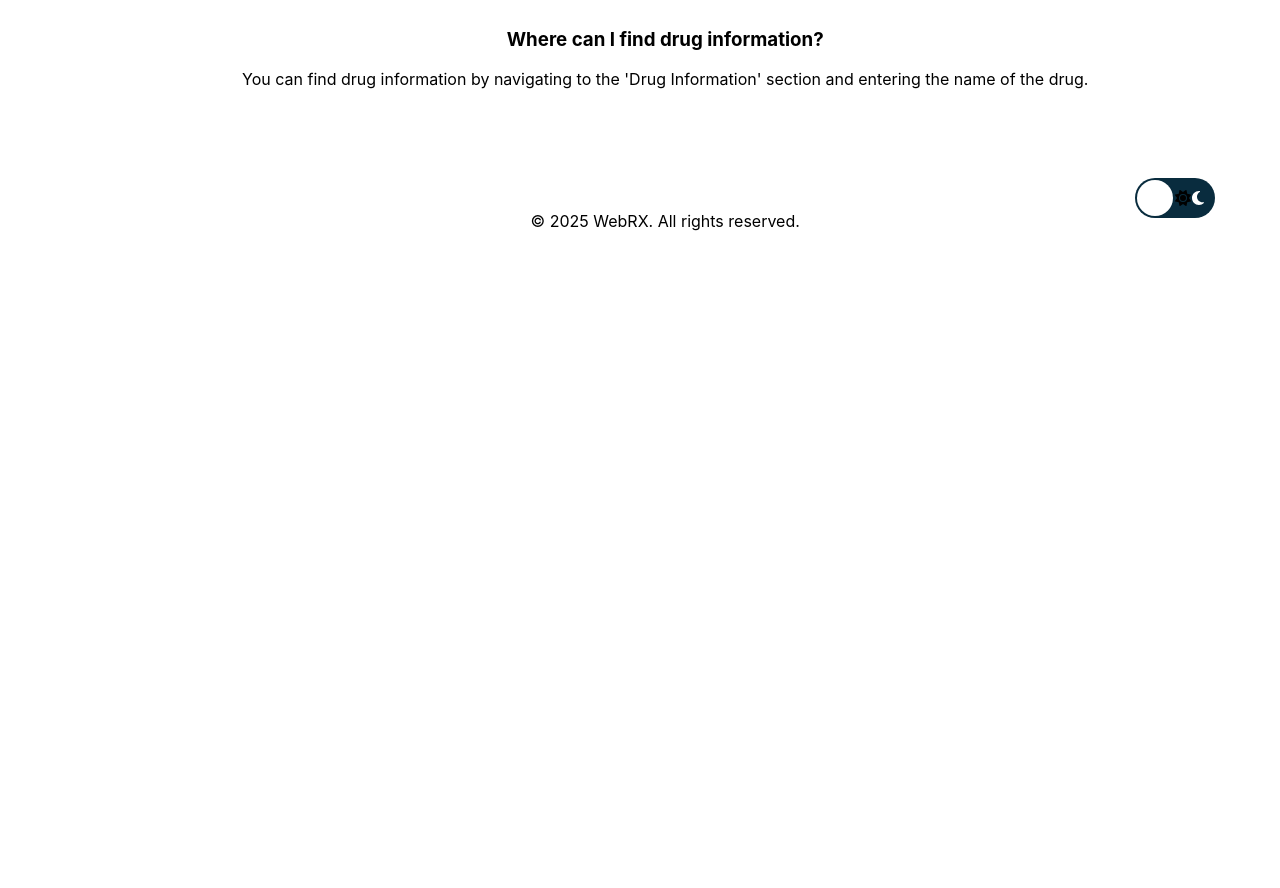
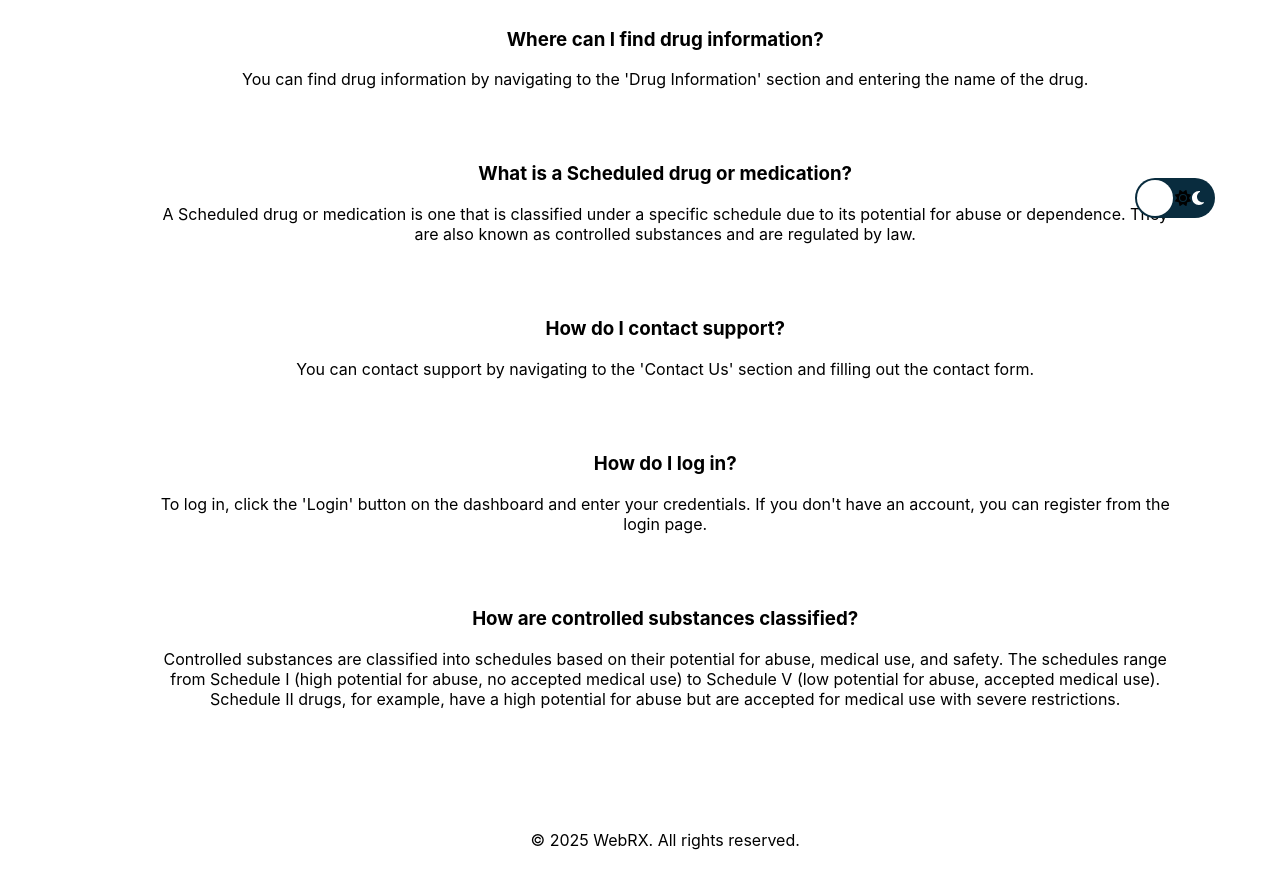
Before and after one commit to swagranger011/pharmacytexteditor, a React (Vite) app in the folder client/: page /faqs in a window 1280 px wide. Shown: the part 540-1428 px from the top of the page. Before the commit the page ends 828 px from the top, so only its background shows below. Built offline with nearby package versions, Linux system fonts and the light colour scheme.

Commit message:
Added more questions to FAQs

```diff
--- a/client/src/FAQs.jsx
+++ b/client/src/FAQs.jsx
@@ -19,6 +19,26 @@ const FAQs = () => {
       answer:
         "You can find drug information by navigating to the 'Drug Information' section and entering the name of the drug.",
     },
+    {
+      question: "What is a Scheduled drug or medication?",
+      answer:
+        "A Scheduled drug or medication is one that is classified under a specific schedule due to its potential for abuse or dependence. They are also known as controlled substances and are regulated by law.",
+    },
+    {
+      question: "How do I contact support?",
+      answer:
+        "You can contact support by navigating to the 'Contact Us' section and filling out the contact form.",
+    },
+    {
+      question: "How do I log in?",
+      answer:
+        "To log in, click the 'Login' button on the dashboard and enter your credentials. If you don't have an account, you can register from the login page.",
+    },
+    {
+      question: "How are controlled substances classified?",
+      answer:
+        "Controlled substances are classified into schedules based on their potential for abuse, medical use, and safety. The schedules range from Schedule I (high potential for abuse, no accepted medical use) to Schedule V (low potential for abuse, accepted medical use). Schedule II drugs, for example, have a high potential for abuse but are accepted for medical use with severe restrictions.",
+    }
   ]);
 
   return (
```
